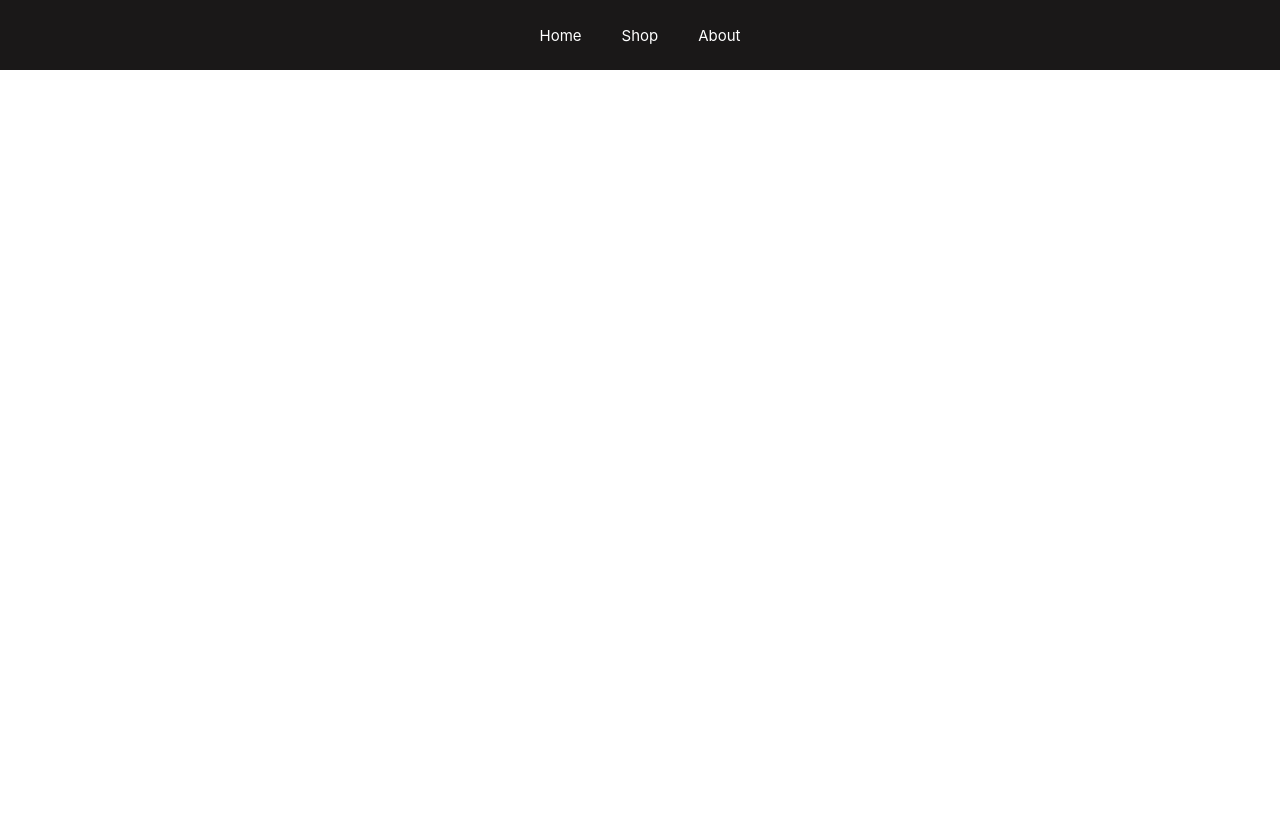
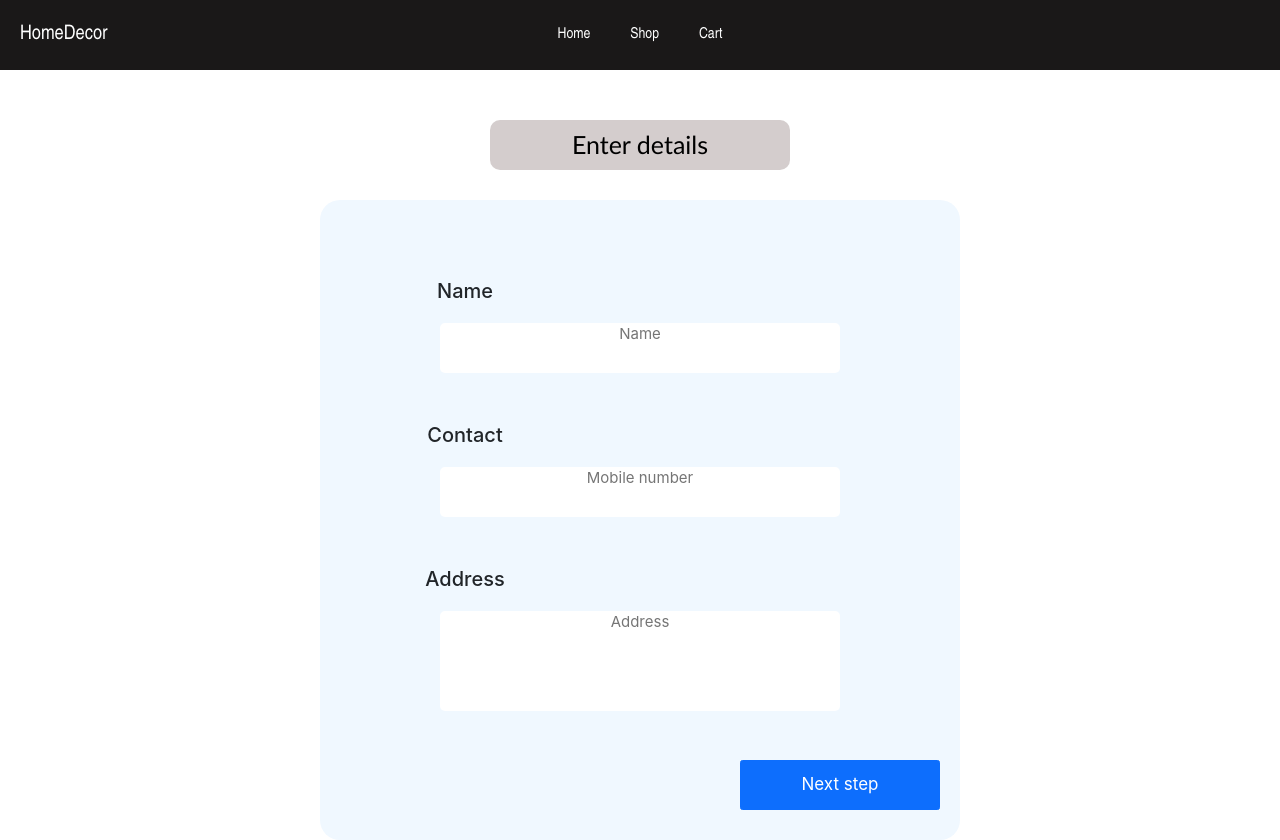
Before and after one commit to CopyrightC/HomeDecor, a React (Create React App) app: page /checkout in a window 1280 px wide. Before the commit the page ends 800 px from the top, so only its background shows below. Built offline with nearby package versions, Linux system fonts and the light colour scheme.

Commit message:
Nav + checkout frontend done

```diff
--- a/public/index.html
+++ b/public/index.html
@@ -12,6 +12,8 @@
   <link rel="preconnect" href="https://fonts.gstatic.com" crossorigin>
   <link href="https://fonts.googleapis.com/css2?family=Cinzel+Decorative&family=Shadows+Into+Light&display=swap"
     rel="stylesheet">
+  <link href="https://cdn.jsdelivr.net/npm/bootstrap@5.1.0/dist/css/bootstrap.min.css" rel="stylesheet"
+    integrity="sha384-KyZXEAg3QhqLMpG8r+8fhAXLRk2vvoC2f3B09zVXn8CA5QIVfZOJ3BCsw2P0p/We" crossorigin="anonymous">
   <!--
       manifest.json provides metadata used when your web app is installed on a
       user's mobile device or desktop. See https://developers.google.com/web/fundamentals/web-app-manifest/
@@ -30,6 +32,9 @@
 </head>
 
 <body>
+  <script src="https://cdn.jsdelivr.net/npm/bootstrap@5.1.0/dist/js/bootstrap.bundle.min.js"
+    integrity="sha384-U1DAWAznBHeqEIlVSCgzq+c9gqGAJn5c/t99JyeKa9xxaYpSvHU5awsuZVVFIhvj"
+    crossorigin="anonymous"></script>
   <noscript>You need to enable JavaScript to run this app.</noscript>
   <div id="root"></div>
   <!--
--- a/src/App.js
+++ b/src/App.js
@@ -4,12 +4,14 @@ import { Shop } from "./components/shop"
 import { Nav } from "./components/nav"
 import { Home } from "./components/home"
 import { Cart } from "./components/cart"
+import { Checkout } from "./components/checkout"
 import {
   BrowserRouter as Router, Switch, Route
 } from "react-router-dom";
 
 
 function App() {
+  console.log("rendered")
   let initJson;
   if (localStorage.getItem("cart") === null) {
     initJson = [];
@@ -22,7 +24,6 @@ function App() {
     setCart(cart.filter((x) => {
       return JSON.stringify(x) !== JSON.stringify(item)
     }))
-    console.log("Called el")
   }
 
   const addItemToCart = (name, price, img) => {
@@ -47,6 +48,7 @@ function App() {
 
   const [cart, setCart] = React.useState(initJson)
   React.useEffect(() => {
+    console.log("effect")
     localStorage.setItem("cart", JSON.stringify(cart))
   }, [cart])
 
@@ -68,6 +70,9 @@ function App() {
         </Route>
         <Route exact path="/cart">
           <Cart del={deleteItem} />
+        </Route>
+        <Route exact path="/checkout">
+          <Checkout />
         </Route>
       </Switch>
     </Router>
--- a/src/components/cart.js
+++ b/src/components/cart.js
@@ -5,8 +5,8 @@ import { CartItemx } from './cart-item';
 
 export const Cart = (props) => {
 
-
     let dict = JSON.parse(localStorage.getItem("cart"));
+    try {
         if (dict.length !== 0) {
             return (
 
@@ -18,6 +18,9 @@ export const Cart = (props) => {
                                 img={elem.Img} index={elem} del={props.del} obj={elem} />
                         })}
                     </div>
+                    <a href="/checkout">
+                        <button className="btn btn-primary" id="proceed">Proceed to checkout</button>
+                    </a>
                 </div >
 
             )
@@ -28,7 +31,17 @@ export const Cart = (props) => {
                 < div className="parent" >
                     <div className="cart-page">
                         <p className="p" id="header">Cart</p>
-                    OK
+                        <p className="p" id="empty">Cart Empty!</p>
+                    </div>
+                </div >)
+        }
+    }
+    catch {
+        return (
+            < div className="parent" >
+                <div className="cart-page">
+                    <p className="p" id="header">Cart</p>
+                    <p className="p" id="empty">Cart Empty!</p>
                 </div>
             </div >)
     }
--- /dev/null
+++ b/src/components/checkout.js
@@ -0,0 +1,43 @@
+import React from 'react'
+import "./styles/checkout.css"
+export const Checkout = () => {
+    const [bool, setBool] = React.useState(false);
+    if (!bool) {
+        return (
+            <div className="checkout">
+                <p className="p">Enter details</p>
+
+                <div className="contact">
+                    <h2 className="h2">Name</h2>
+                    <textarea className="input" type="text" placeholder="Name" />
+                    <h2 className="h2">Contact</h2>
+                    <textarea className="input" type="text" placeholder="Mobile number" id="" />
+                    <h2 className="h2">Address</h2>
+                    <textarea className="input" type="text" id="add" placeholder="Address" />
+                    <button className="order btn btn-primary" onClick={() => setBool(true)}>Next step</button>
+                </div>
+            </div>
+        )
+    }
+
+    return (
+        <div className="checkout">
+            <p className="p">Checkout</p>
+
+            <div className="contact">
+                <p className="enlarge">Subtotal - $1000</p>
+                <div className="dropdown">
+                    <button className="drop btn btn-secondary dropdown-toggle" type="button" id="dropdownMenuButton1" data-bs-toggle="dropdown" aria-expanded="false">
+                        Pay via
+                    </button>
+                    <ul className="dropdown-menu" aria-labelledby="dropdownMenuButton1">
+                        <li><a className="dropdown-item" href="#">UPI</a></li>
+                        <li><a className="dropdown-item" href="#">Cash</a></li>
+                        <li><a className="dropdown-item" href="#">Credit/Debit card</a></li>
+                    </ul>
+                </div>
+                <button className="order btn btn-primary">Pay securely</button>
+            </div>
+        </div>
+    )
+}
--- a/src/components/furniture.js
+++ b/src/components/furniture.js
@@ -16,6 +16,7 @@ export const Furniture = (props) => {
     let ifClicked = false;
     return (
         <div className="furniture" onClick={() => {
+            console.log("dvi")
             if (!ifClicked) {
                 props.xyz(true)
             }
@@ -34,7 +35,6 @@ export const Furniture = (props) => {
             <button className="shop" onClick={() => {
                 ifClicked = true;
                 props.func(props.name, props.price, props.img)
-                ifClicked = false;
             }}>Add to cart</button>
 
         </div >
--- a/src/components/nav.js
+++ b/src/components/nav.js
@@ -3,14 +3,21 @@ import "./styles/nav.css"
 export const Nav = () => {
     return (
         <nav>
+            <p id="title">HomeDecor</p>
             <div className="nav-item">
-                <li>Home</li>
+                <a href="/">
+                    <li>Home</li>
+                </a>
             </div>
             <div className="nav-item">
-                <li>Shop</li>
+                <a href="/shop">
+                    <li>Shop</li>
+                </a>
             </div>
             <div className="nav-item">
-                <li>About</li>
+                <a href="/cart">
+                    <li>Cart</li>
+                </a>
             </div>
 
         </nav>
--- a/src/components/styles/cart.css
+++ b/src/components/styles/cart.css
@@ -3,7 +3,51 @@
     flex-direction: column;
     align-items: center;
 }
+#empty{
+    background-color: rgba(146, 154, 160, 0.335);
+    position: relative;
+    z-index: 1;
+    overflow: hidden;
+}
+#empty::before{
+    content: "";
+    position: absolute;
+    background-color: rgb(211, 197, 197);
+    width: 100%;
+    height: 100%;
+    transform: translateX(-100% );
+    transition: all 0.2s;
+    z-index: -1;
+}
+#proceed{
+    width: 20rem;
+    height: 5rem;
+    font-size: 1.7rem;
+    position: absolute;
+    margin-top: 5rem;
+    right: 2rem;
+    z-index: 1;
+    overflow: hidden;
+}
 
+#proceed::before{
+    content: "";
+    top: 0;
+    left: 0;
+    width: 100%;
+    height: 100%;
+    position: absolute;
+    transform: translateX(-100%);
+    background-color: rgb(90, 75, 75);
+    z-index: -1;
+    transition: cubic-bezier(0.23, 1, 0.320, 1) 200ms;
+}
+#proceed:hover:before{
+    transform: translateX(0);
+}
+#empty:hover:before{
+    transform: translateX(0);
+}
 .cart-item{
     display: flex;
     width: 40rem;
--- /dev/null
+++ b/src/components/styles/checkout.css
@@ -0,0 +1,84 @@
+.checkout{
+    display: flex;
+    align-items: center;
+    flex-direction: column;
+}
+.input{
+    width: 40rem;
+    height: 5rem;
+    border-radius: 0.5rem;
+    border:none;
+    text-align: center;
+    position: relative;
+    resize: none;
+    font-size: 1.5rem;
+}
+.h2{
+    margin-top: 5rem;
+    display: inline;
+    position: relative;
+    right: 17.5rem;
+    margin-bottom: 2rem;
+}
+.order{
+    width: 20rem;
+    height: 5rem;
+    font-size: 1.7rem;
+    position: absolute;
+    right: 2rem;
+    bottom: 3rem;
+    z-index: 1;
+    overflow: hidden;
+}
+.order::before{
+    content: "";
+    top: 0;
+    left: 0;
+    width: 100%;
+    height: 100%;
+    position: absolute;
+    transform: translateX(-100%);
+    background-color: rgb(90, 75, 75);
+    z-index: -1;
+    transition: cubic-bezier(0.23, 1, 0.320, 1) 200ms;
+}
+.order:hover:before{
+    transform: translateX(0);
+}
+#add{
+    height: 10rem;
+    margin-bottom: 10rem;
+}
+.contact{
+    margin-top: 2rem;
+    display: flex;
+    position: relative;
+    flex-direction: column;
+    background-color: aliceblue;
+    width: 50vw;
+    height: 50vw;
+    border-radius: 2rem;
+    align-items: center;
+    justify-content: center;
+}
+#lbl{
+    margin-top: 5rem;
+    font-size: 2rem;
+    margin-right: 5rem;
+}
+.drop{
+    width: 30rem;
+    font-size: 1.5rem;
+    height: 5rem;
+}
+.dropdown-item{
+    font-size: 1.8rem;
+}
+.enlarge{
+    font-size: 2rem;
+}
+#select{
+    width: 20rem;
+    height: 4rem;
+    font-size: 2rem;
+}
--- a/src/components/styles/nav.css
+++ b/src/components/styles/nav.css
@@ -4,9 +4,16 @@ nav{
     justify-content: center;
     width: 100vw;
     height: 7rem;
+    font-family: 'fira code', 'Arial Narrow', Arial, sans-serif;
     background-color: rgb(26, 24, 24);
 }
-
+#title{
+    color: white;
+    position: absolute;
+    left: 2rem;
+    font-size: 2rem;
+    top: 2rem
+}
 nav li{
     display: inline-block;
     font-size: 1.5rem;
@@ -20,8 +27,22 @@ nav div{
     align-items: center;
     transition-duration: 350ms;
     transition-timing-function: ease-out ;
+    z-index: 1;
+    position: relative;
+    overflow: hidden;
 }
-nav div:hover{
-    background-color: rgb(50, 16, 146);
-    cursor: pointer;
+nav div::before{
+    content: "";
+    top: 0;
+    left: 0;
+    width: 100%;
+    height: 100%;
+    position: absolute;
+    transform: translateX(-100%);
+    background-color: rgb(90, 75, 75);
+    z-index: -1;
+    transition: cubic-bezier(0.23, 1, 0.320, 1) 200ms;
 }
+nav div:hover:before{
+    transform: translateX(0);
+}
--- a/src/index.js
+++ b/src/index.js
@@ -5,7 +5,6 @@ import App from './App';
 import reportWebVitals from './reportWebVitals';
 
 ReactDOM.render(
-
   <App />
   ,
   document.getElementById('root')
```
Lines whose indentation alone changed are shown as unchanged.
